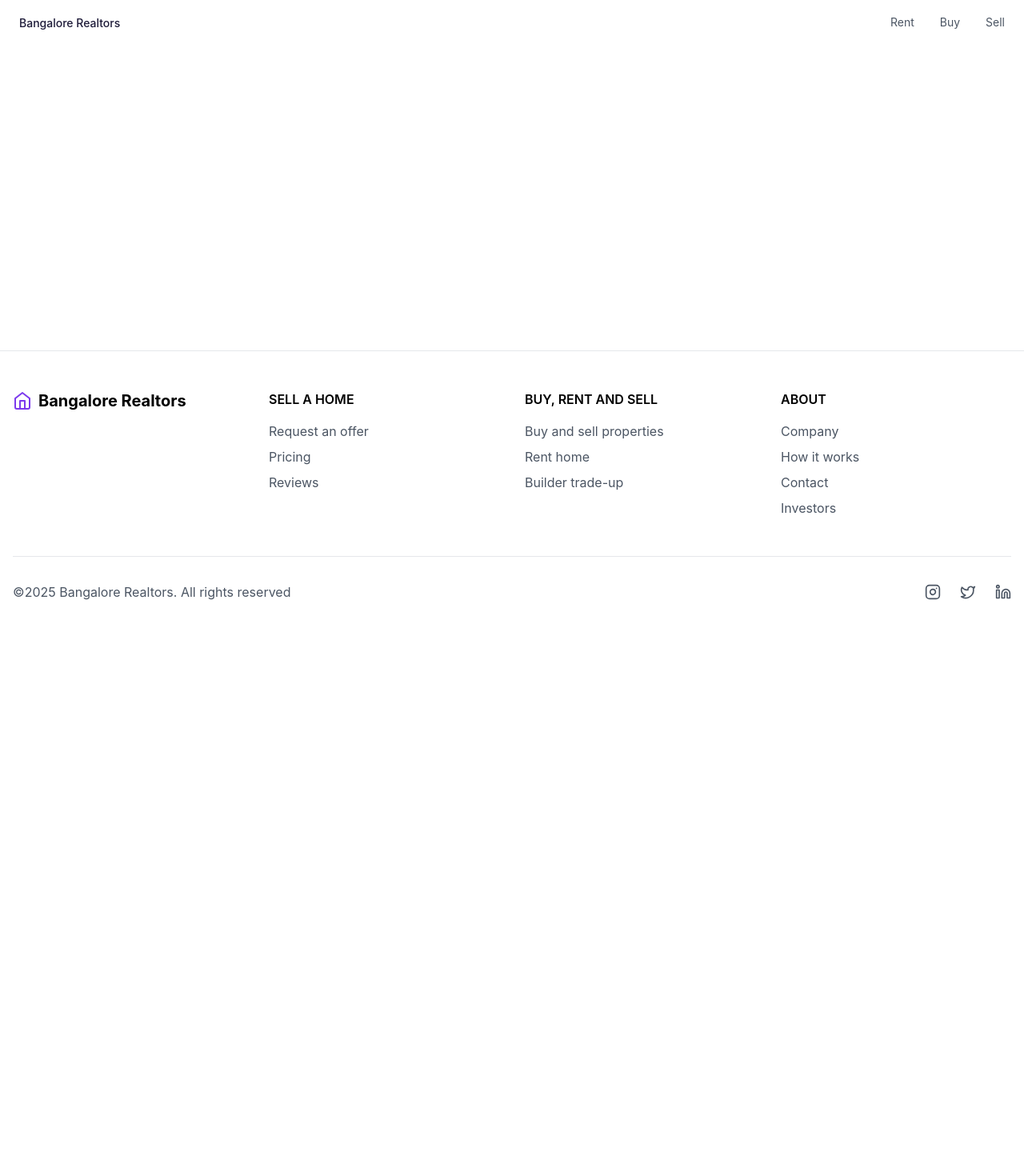
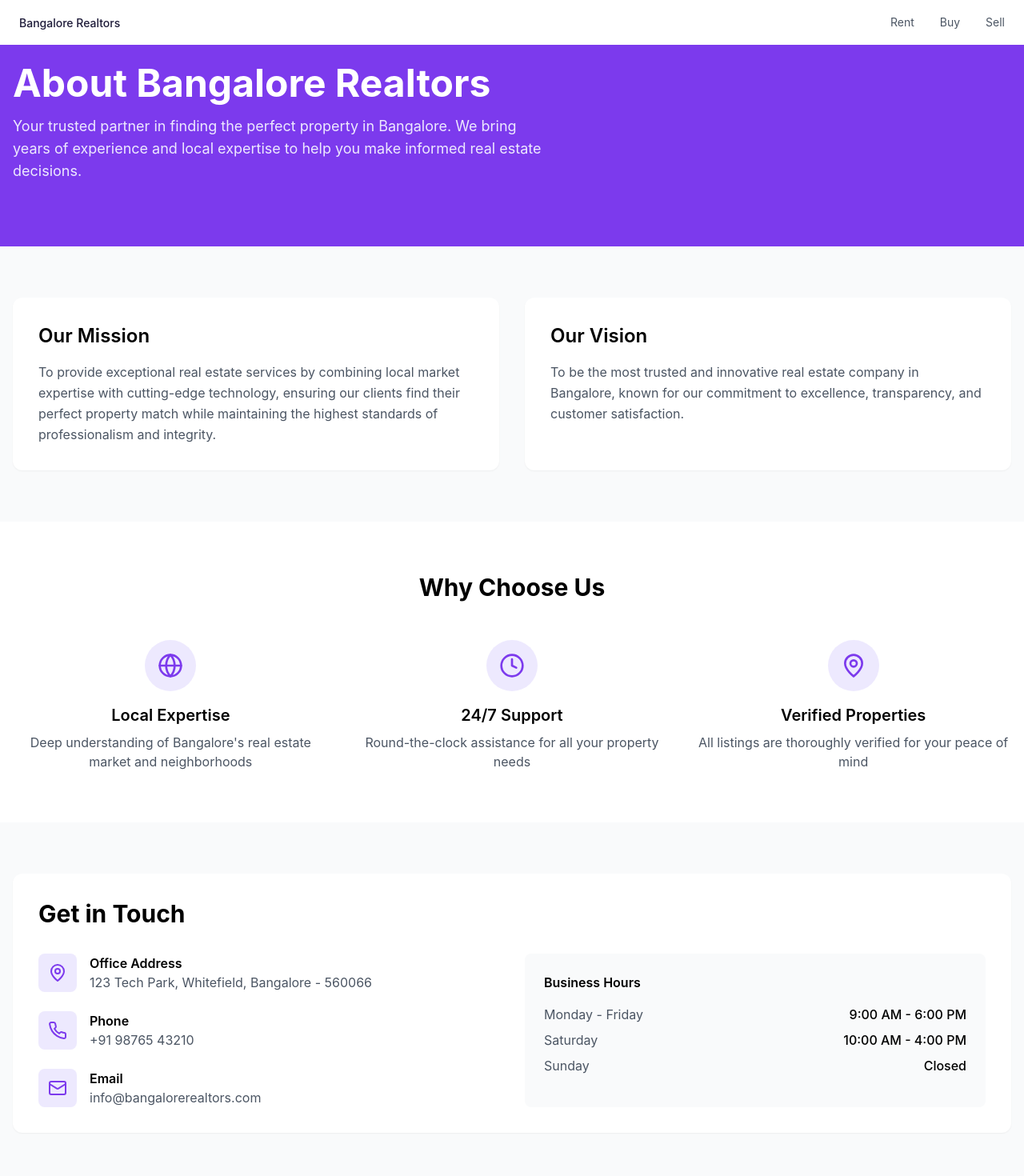
Before and after one commit to Trone-tech/Bangalore-realtors, a React (Vite) app: page /about in a window 1280 px wide. Shown: the top 1470 px of the page at 80% size. Before the commit the page ends 800 px from the top, so only its background shows below. Built offline with nearby package versions, Linux system fonts and the light colour scheme.

Commit message:
added about us

```diff
--- a/src/App.tsx
+++ b/src/App.tsx
@@ -6,6 +6,7 @@ import BrowseProperties from './pages/BrowseProperties';
 import PropertyDetails from './pages/PropertyDetails';
 import AdminLogin from './pages/AdminLogin';
 import AdminDashboard from './pages/AdminDashboard';
+import AboutUs from './pages/AboutUs';
 import Footer from './components/Footer';
 import { AuthProvider } from './contexts/AuthContext';
 import ProtectedRoute from './components/ProtectedRoute';
@@ -22,6 +23,7 @@ function App() {
                 <Route path="/" element={<HomePage />} />
                 <Route path="/browse" element={<BrowseProperties />} />
                 <Route path="/property/:id" element={<PropertyDetails />} />
+                <Route path="/about" element={<AboutUs />} />
                 <Route path="/admin" element={<AdminLogin />} />
                 <Route
                   path="/admin/dashboard"
--- a/src/components/Navbar.tsx
+++ b/src/components/Navbar.tsx
@@ -17,11 +17,12 @@ const Navbar: React.FC = () => {
           </div>
 
           {/* Desktop Navigation */}
-          <div className="hidden md:flex items-center gap-8">
+          <div className="hidden md:flex items-center space-x-6">
             <Link to="/browse" className="text-sm text-gray-600 hover:text-gray-900 transition-colors">Rent</Link>
             <Link to="/browse" className="text-sm text-gray-600 hover:text-gray-900 transition-colors">Buy</Link>
             <Link to="/browse" className="text-sm text-gray-600 hover:text-gray-900 transition-colors">Sell</Link>
             <Link to="/about" className="text-sm text-gray-600 hover:text-gray-900 transition-colors">About Us</Link>
+            <div className="w-px h-4 bg-gray-300"></div>
             <Link to="/admin" className="text-sm text-gray-600 hover:text-gray-900 transition-colors">Admin</Link>
           </div>
 
@@ -40,7 +41,7 @@ const Navbar: React.FC = () => {
       {/* Mobile menu */}
       {isMenuOpen && (
         <div className="md:hidden absolute top-14 left-0 right-0 bg-white border-t border-gray-100 shadow-lg">
-          <div className="container mx-auto px-6 py-3">
+          <div className="container mx-auto px-6 py-3 space-y-1">
             <Link
               to="/browse"
               className="block py-2 text-sm text-gray-600 hover:text-gray-900 hover:bg-gray-50 px-4 rounded transition-colors"
@@ -69,6 +70,7 @@ const Navbar: React.FC = () => {
             >
               About Us
             </Link>
+            <div className="h-px bg-gray-200 mx-4"></div>
             <Link
               to="/admin"
               className="block py-2 text-sm text-gray-600 hover:text-gray-900 hover:bg-gray-50 px-4 rounded transition-colors"
--- /dev/null
+++ b/src/pages/AboutUs.tsx
@@ -0,0 +1,132 @@
+import React from 'react';
+import Navbar from '../components/Navbar';
+import { MapPin, Phone, Mail, Globe, Clock } from 'lucide-react';
+
+const AboutUs = () => {
+  return (
+    <div className="min-h-screen bg-gray-50">
+      <Navbar />
+
+      {/* Hero Section */}
+      <div className="bg-violet-600 text-white py-20">
+        <div className="container mx-auto px-4">
+          <h1 className="text-4xl md:text-5xl font-bold mb-4">About Bangalore Realtors</h1>
+          <p className="text-lg text-violet-100 max-w-2xl">
+            Your trusted partner in finding the perfect property in Bangalore. We bring years of experience and local expertise to help you make informed real estate decisions.
+          </p>
+        </div>
+      </div>
+
+      {/* Mission & Vision */}
+      <div className="container mx-auto px-4 py-16">
+        <div className="grid md:grid-cols-2 gap-8">
+          <div className="bg-white p-8 rounded-xl shadow-sm">
+            <h2 className="text-2xl font-semibold mb-4">Our Mission</h2>
+            <p className="text-gray-600 leading-relaxed">
+              To provide exceptional real estate services by combining local market expertise with cutting-edge technology, ensuring our clients find their perfect property match while maintaining the highest standards of professionalism and integrity.
+            </p>
+          </div>
+          <div className="bg-white p-8 rounded-xl shadow-sm">
+            <h2 className="text-2xl font-semibold mb-4">Our Vision</h2>
+            <p className="text-gray-600 leading-relaxed">
+              To be the most trusted and innovative real estate company in Bangalore, known for our commitment to excellence, transparency, and customer satisfaction.
+            </p>
+          </div>
+        </div>
+      </div>
+
+      {/* Why Choose Us */}
+      <div className="bg-white py-16">
+        <div className="container mx-auto px-4">
+          <h2 className="text-3xl font-bold text-center mb-12">Why Choose Us</h2>
+          <div className="grid md:grid-cols-3 gap-8">
+            <div className="text-center">
+              <div className="bg-violet-100 w-16 h-16 rounded-full flex items-center justify-center mx-auto mb-4">
+                <Globe className="h-8 w-8 text-violet-600" />
+              </div>
+              <h3 className="text-xl font-semibold mb-2">Local Expertise</h3>
+              <p className="text-gray-600">
+                Deep understanding of Bangalore's real estate market and neighborhoods
+              </p>
+            </div>
+            <div className="text-center">
+              <div className="bg-violet-100 w-16 h-16 rounded-full flex items-center justify-center mx-auto mb-4">
+                <Clock className="h-8 w-8 text-violet-600" />
+              </div>
+              <h3 className="text-xl font-semibold mb-2">24/7 Support</h3>
+              <p className="text-gray-600">
+                Round-the-clock assistance for all your property needs
+              </p>
+            </div>
+            <div className="text-center">
+              <div className="bg-violet-100 w-16 h-16 rounded-full flex items-center justify-center mx-auto mb-4">
+                <MapPin className="h-8 w-8 text-violet-600" />
+              </div>
+              <h3 className="text-xl font-semibold mb-2">Verified Properties</h3>
+              <p className="text-gray-600">
+                All listings are thoroughly verified for your peace of mind
+              </p>
+            </div>
+          </div>
+        </div>
+      </div>
+
+      {/* Contact Section */}
+      <div className="container mx-auto px-4 py-16">
+        <div className="bg-white rounded-xl shadow-sm p-8">
+          <h2 className="text-3xl font-bold mb-8">Get in Touch</h2>
+          <div className="grid md:grid-cols-2 gap-8">
+            <div className="space-y-6">
+              <div className="flex items-center gap-4">
+                <div className="bg-violet-100 p-3 rounded-lg">
+                  <MapPin className="h-6 w-6 text-violet-600" />
+                </div>
+                <div>
+                  <h3 className="font-semibold">Office Address</h3>
+                  <p className="text-gray-600">123 Tech Park, Whitefield, Bangalore - 560066</p>
+                </div>
+              </div>
+              <div className="flex items-center gap-4">
+                <div className="bg-violet-100 p-3 rounded-lg">
+                  <Phone className="h-6 w-6 text-violet-600" />
+                </div>
+                <div>
+                  <h3 className="font-semibold">Phone</h3>
+                  <p className="text-gray-600">+91 98765 43210</p>
+                </div>
+              </div>
+              <div className="flex items-center gap-4">
+                <div className="bg-violet-100 p-3 rounded-lg">
+                  <Mail className="h-6 w-6 text-violet-600" />
+                </div>
+                <div>
+                  <h3 className="font-semibold">Email</h3>
+                  <p className="text-gray-600">info@bangalorerealtors.com</p>
+                </div>
+              </div>
+            </div>
+            <div className="bg-gray-50 p-6 rounded-lg">
+              <h3 className="font-semibold mb-4">Business Hours</h3>
+              <div className="space-y-2">
+                <div className="flex justify-between">
+                  <span className="text-gray-600">Monday - Friday</span>
+                  <span className="font-medium">9:00 AM - 6:00 PM</span>
+                </div>
+                <div className="flex justify-between">
+                  <span className="text-gray-600">Saturday</span>
+                  <span className="font-medium">10:00 AM - 4:00 PM</span>
+                </div>
+                <div className="flex justify-between">
+                  <span className="text-gray-600">Sunday</span>
+                  <span className="font-medium">Closed</span>
+                </div>
+              </div>
+            </div>
+          </div>
+        </div>
+      </div>
+    </div>
+  );
+};
+
+export default AboutUs;
```
